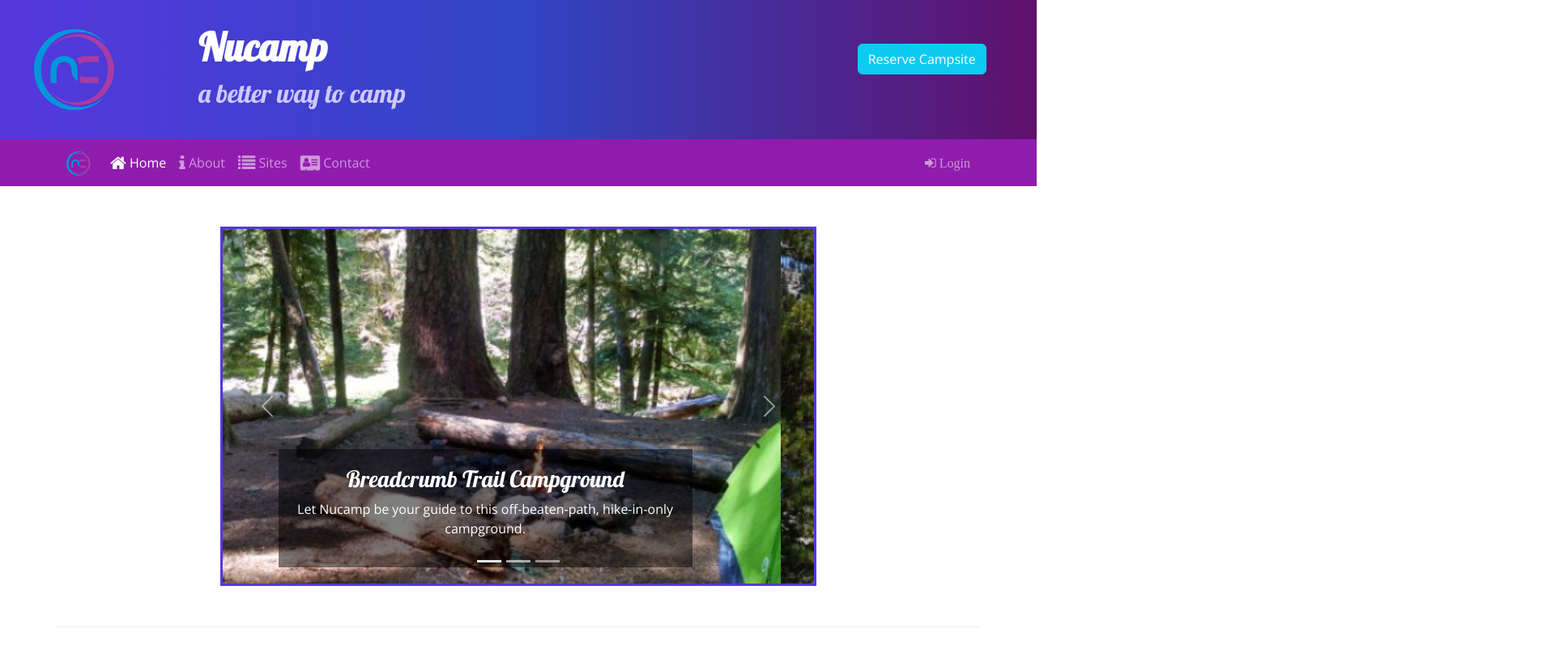
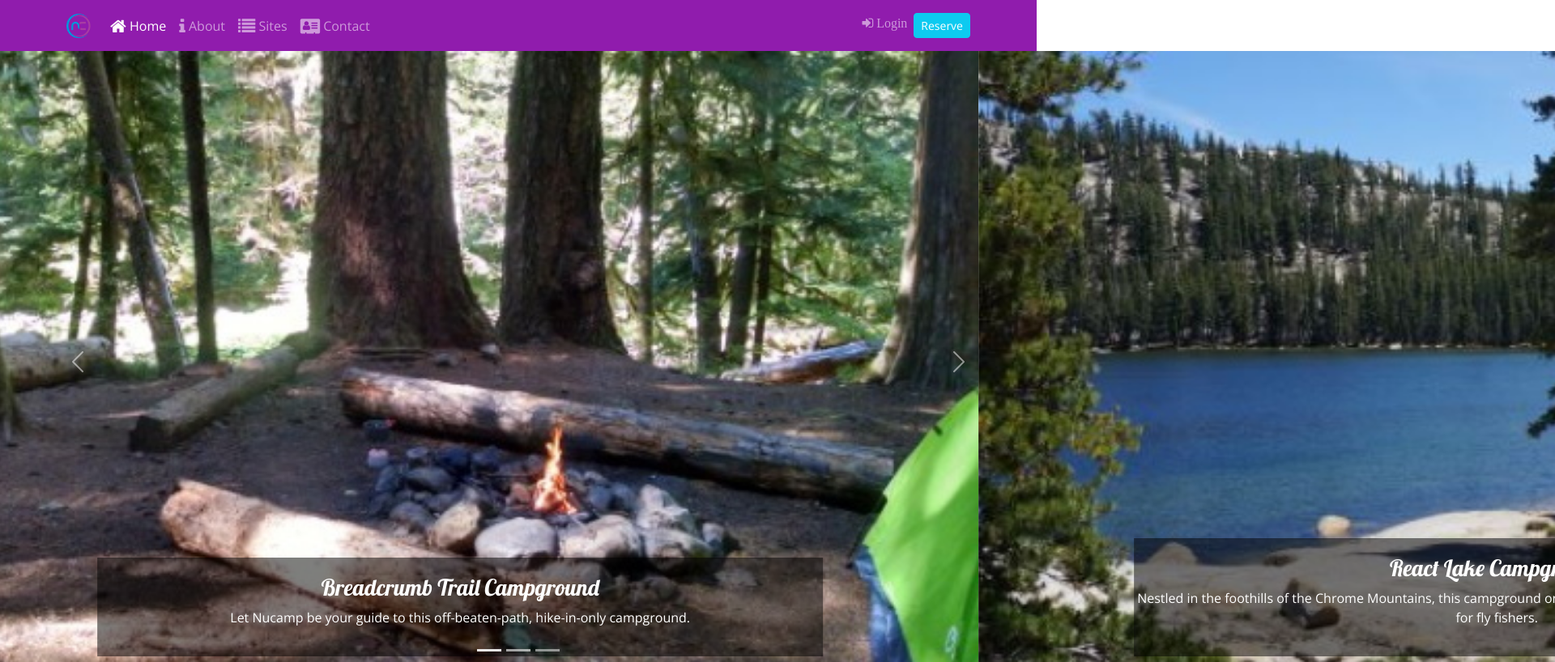
Before and after one commit to P5665/nucampsite, a website: page index.html in a window 1280 px wide. Shown: the top 818 px of the page at 81% size, 1920 px wide, since content can reach past the window. Drawn offline with nearby package versions, Linux system fonts and the light colour scheme.

Commit message:
changing things up a bit from the lesson

```diff
--- a/css/styles.css
+++ b/css/styles.css
@@ -44,10 +44,24 @@ header h2 {
     padding: 10px;
 }
 
+#homeCarousel .carousel-inner {
+    overflow: unset;
+}
+
 .carousel-caption {
     background-color: rgba(0, 0, 0, 0.5);
 }
 
-.carousel {
-    border: solid #5637dd;
+.lobster {
+    font-family: "Lobster", cursive;
 }
+
+.vh-75 {
+    height: 75vh;
+}
+
+@media screen and (max-width: 380px) {
+    .slogan {
+        display: none;
+    }
+}
--- a/index.html
+++ b/index.html
@@ -19,7 +19,7 @@
 
     <body>
         <!-- No jumbotron in 5.3 -->
-        <header class="fake-jumbotron">
+        <!-- <header class="fake-jumbotron">
             <div class="container-fluid">
                 <div class="row">
                     <div class="col-4 col-sm-3 col-md-2 align-self-center">
@@ -34,7 +34,82 @@
                     </div>
                 </div>
             </div>
-        </header>
+        </header> -->
+
+        <nav class="navbar navbar-expand-md navbar-dark sticky-top">
+            <div class="container">
+                <a class="navbar-brand" href="#"><img src="img/logo.png" height="30" width="30" /></a>
+                <div class="col d-flex d-md-none align-items-center text-white-50">
+                    <h3 class="mb-0 me-2">Nucamp</h3>
+                    <div class="slogan lobster">a better way to camp</div>
+                </div>
+                <button class="navbar-toggler" type="button" data-bs-toggle="collapse" data-bs-target="#nucampNavbar" aria-controls="nucampNavbar" aria-expanded="false" aria-label="Toggle navigation">
+                    <span class="navbar-toggler-icon"></span>
+                </button>
+                <div class="collapse navbar-collapse" id="nucampNavbar">
+                    <ul class="navbar-nav me-auto">
+                        <li class="nav-item">
+                            <a class="nav-link active" aria-current="page" href="index.html"><i class="fa fa-home fa-lg"></i> Home</a>
+                        </li>
+                        <li class="nav-item">
+                            <a class="nav-link" href="aboutus.html"><i class="fa fa-info fa-lg"></i> About</a>
+                        </li>
+                        <li class="nav-item">
+                            <a class="nav-link" href="#"><i class="fa fa-list fa-lg"></i> Sites</a>
+                        </li>
+                        <li class="nav-item">
+                            <a class="nav-link" href="contactus.html"><i class="fa fa-address-card fa-lg"></i> Contact</a>
+                        </li>
+                    </ul>
+                    <div class="ms-auto d-flex flex-column flex-md-row">
+                        <div class="navbar-text me-2">
+                            <a role="button" data-bs-toggle="modal" data-bs-target="#loginModal"><i class="fa fa-sign-in"> Login</i></a>
+                        </div>
+                        <div class="navbar-text">
+                            <a role="button" data-bs-toggle="modal" data-bs-target="#reserveModal" class="btn btn-info btn-sm text-white">Reserve</a>
+                        </div>
+                    </div>
+                </div>
+            </div>
+        </nav>
+        <!-- loginModal -->
+        <div class="modal fade" id="loginModal" tabindex="-1" aria-labelledby="loginModal" aria-hidden="true">
+            <div class="modal-dialog">
+                <div class="modal-content">
+                    <div class="modal-header">
+                        <h1 class="modal-title fs-5" id="exampleModalLabel">Login</h1>
+                        <button type="button" class="btn-close" data-bs-dismiss="modal" aria-label="Close"></button>
+                    </div>
+                    <div class="modal-body">
+                        <div class="container-fluid">
+                            <!-- no more .form-row or .form-group -->
+                            <form>
+                                <div class="row">
+                                    <div class="col-12 mb-2">
+                                        <label for="loginEmail">Email address</label>
+                                        <input type="email" class="form-control form-control-sm" id="loginEmail" placeholder="Enter email" />
+                                    </div>
+                                    <div class="col-12 mb-3">
+                                        <label for="loginPassword">Password</label>
+                                        <input type="password" class="form-control form-control-sm" id="loginPassword" placeholder="Password" />
+                                    </div>
+                                    <div class="col mb-3">
+                                        <div class="form-check">
+                                            <input class="form-check-input" type="checkbox" />
+                                            <label class="form-check-label"> Remember me</label>
+                                        </div>
+                                    </div>
+                                </div>
+                                <div class="d-flex justify-content-end">
+                                    <button type="button" class="btn btn-secondary btn-sm" data-dismiss="modal">Cancel</button>
+                                    <button type="submit" class="btn btn-primary btn-sm ms-1">Sign in</button>
+                                </div>
+                            </form>
+                        </div>
+                    </div>
+                </div>
+            </div>
+        </div>
         <!-- reserveModal -->
         <div class="modal fade" id="reserveModal" tabindex="-1" aria-labelledby="reserveModal" aria-hidden="true">
             <div class="modal-dialog modal-lg">
@@ -90,75 +165,9 @@
             </div>
         </div>
 
-        <nav class="navbar navbar-expand-sm navbar-dark sticky-top">
-            <div class="container">
-                <a class="navbar-brand" href="#"><img src="img/logo.png" height="30" width="30" /></a>
-                <button class="navbar-toggler" type="button" data-bs-toggle="collapse" data-bs-target="#nucampNavbar" aria-controls="nucampNavbar" aria-expanded="false" aria-label="Toggle navigation">
-                    <span class="navbar-toggler-icon"></span>
-                </button>
-                <div class="collapse navbar-collapse" id="nucampNavbar">
-                    <ul class="navbar-nav me-auto mb-2 mb-lg-0">
-                        <li class="nav-item">
-                            <a class="nav-link active" aria-current="page" href="index.html"><i class="fa fa-home fa-lg"></i> Home</a>
-                        </li>
-                        <li class="nav-item">
-                            <a class="nav-link" href="aboutus.html"><i class="fa fa-info fa-lg"></i> About</a>
-                        </li>
-                        <li class="nav-item">
-                            <a class="nav-link" href="#"><i class="fa fa-list fa-lg"></i> Sites</a>
-                        </li>
-                        <li class="nav-item">
-                            <a class="nav-link" href="contactus.html"><i class="fa fa-address-card fa-lg"></i> Contact</a>
-                        </li>
-                    </ul>
-                    <span class="navbar-text ms-auto"
-                        ><a role="button" data-bs-toggle="modal" data-bs-target="#loginModal"><i class="fa fa-sign-in"> Login</i></a></span
-                    >
-                </div>
-            </div>
-        </nav>
-
-        <div class="modal fade" id="loginModal" tabindex="-1" aria-labelledby="loginModal" aria-hidden="true">
-            <div class="modal-dialog">
-                <div class="modal-content">
-                    <div class="modal-header">
-                        <h1 class="modal-title fs-5" id="exampleModalLabel">Login</h1>
-                        <button type="button" class="btn-close" data-bs-dismiss="modal" aria-label="Close"></button>
-                    </div>
-                    <div class="modal-body">
-                        <div class="container-fluid">
-                            <!-- no more .form-row or .form-group -->
-                            <form>
-                                <div class="row">
-                                    <div class="col-12 mb-2">
-                                        <label for="loginEmail">Email address</label>
-                                        <input type="email" class="form-control form-control-sm" id="loginEmail" placeholder="Enter email" />
-                                    </div>
-                                    <div class="col-12 mb-3">
-                                        <label for="loginPassword">Password</label>
-                                        <input type="password" class="form-control form-control-sm" id="loginPassword" placeholder="Password" />
-                                    </div>
-                                    <div class="col mb-3">
-                                        <div class="form-check">
-                                            <input class="form-check-input" type="checkbox" />
-                                            <label class="form-check-label"> Remember me</label>
-                                        </div>
-                                    </div>
-                                </div>
-                                <div class="d-flex justify-content-end">
-                                    <button type="button" class="btn btn-secondary btn-sm" data-dismiss="modal">Cancel</button>
-                                    <button type="submit" class="btn btn-primary btn-sm ms-1">Sign in</button>
-                                </div>
-                            </form>
-                        </div>
-                    </div>
-                </div>
-            </div>
-        </div>
-
-        <div class="container">
-            <div class="row row-content">
-                <div class="col-md-8 mx-auto">
+        <div class="container-fluid px-0">
+            <div class="row g-0">
+                <div class="col mx-auto">
                     <div id="homeCarousel" class="carousel slide" data-bs-ride="carousel">
                         <div class="carousel-indicators">
                             <button type="button" data-bs-target="#homeCarousel" data-bs-slide-to="0" class="active" aria-current="true" aria-label="Slide 1"></button>
@@ -167,21 +176,21 @@
                         </div>
                         <div class="carousel-inner">
                             <div class="carousel-item active">
-                                <img src="img/breadcrumb-trail.jpg" alt="Breadcrumb Trail Campground" class="d-block w-100" />
+                                <img src="img/breadcrumb-trail.jpg" alt="Breadcrumb Trail Campground" class="d-block w-100 h-100" />
                                 <div class="carousel-caption">
                                     <h3>Breadcrumb Trail Campground</h3>
                                     <p class="d-none d-sm-block">Let Nucamp be your guide to this off-beaten-path, hike-in-only campground.</p>
                                 </div>
                             </div>
                             <div class="carousel-item">
-                                <img src="img/react-lake.jpg" alt="React Lake Campground" class="d-block w-100" />
+                                <img src="img/react-lake.jpg" alt="React Lake Campground" class="d-block w-100 h-100" />
                                 <div class="carousel-caption">
                                     <h3>React Lake Campground</h3>
                                     <p class="d-none d-sm-block">Nestled in the foothills of the Chrome Mountains, this campground on the shores of the pristine React Lake is a favorite for fly fishers.</p>
                                 </div>
                             </div>
                             <div class="carousel-item">
-                                <img src="img/chrome-river.jpg" alt="Chrome River Campground" class="d-block w-100" />
+                                <img src="img/chrome-river.jpg" alt="Chrome River Campground" class="d-block w-100 h-100" />
                                 <div class="carousel-caption">
                                     <h3>Chrome River Campground</h3>
                                     <p class="d-none d-sm-block">Spend a few sunny days and starry nights beneath a canopy of old-growth firs at this enchanting spot by the Chrome River.</p>
@@ -199,6 +208,8 @@
                     </div>
                 </div>
             </div>
+        </div>
+        <div class="container">
             <div class="row align-items-center row-content">
                 <div class="col-sm-4 order-sm-last col-md-3">
                     <h2 class="text-sm-end">Discover & Review</h2>
```
Also changed, not shown: aboutus.html (+8 -0 lines).
